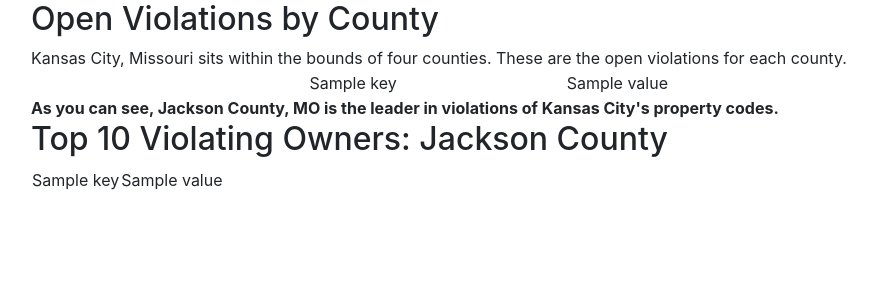
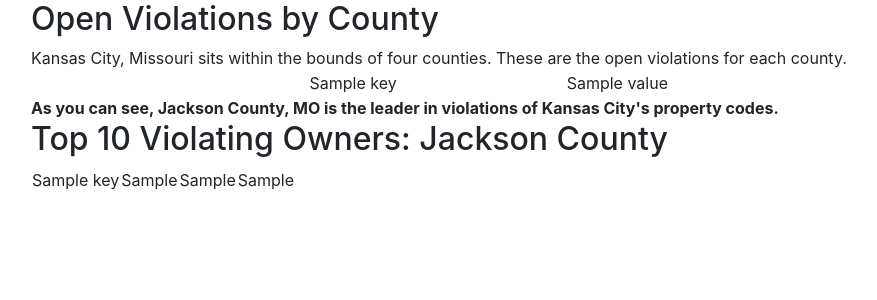
Before and after one commit to Nerdenator/violation_shaming, a Django app: template website/templates/website/index.html in a window 1280 px wide. Shown: the top 300 px of the page, without its empty margins (54-931 px from the left). Run offline with Django 3.2, Linux system fonts and the light colour scheme; the template is opened without the code that fills it: most values are stand-ins (such as "Sample title", 1, 10 or a date in 2020); some libraries are stand-ins or nearby versions.

Commit message:
it works.

```diff
--- a/website/templates/website/index.html
+++ b/website/templates/website/index.html
@@ -23,10 +23,12 @@
     {#    {% endfor %}#}
     <h2>Top 10 Violating Owners: Jackson County</h2>
     <table>
-    {% for key, value in jackson_top_10_owners%}
+        {% for key, value1, value2, value3 in jackson_top_10_owners %}
             <tr>
                 <td>{{ key }}</td>
-            <td>{{ value }}</td>
+                <td>{{ value1 }}</td>
+                <td>{{ value2 }}</td>
+                <td>{{ value3 }}</td>
             </tr>
         {% endfor %}
     </table>
```
Lines whose indentation alone changed are shown as unchanged.
